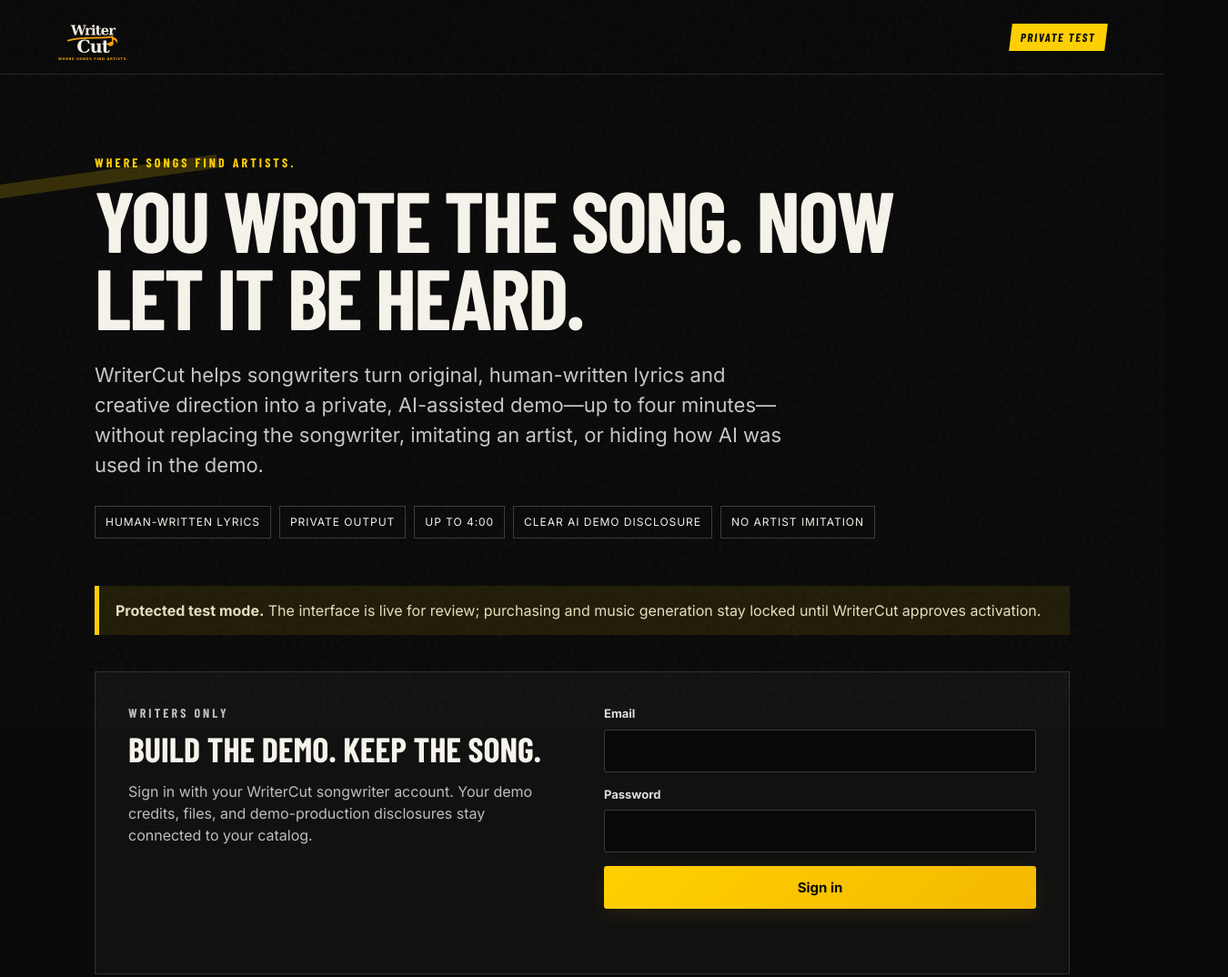
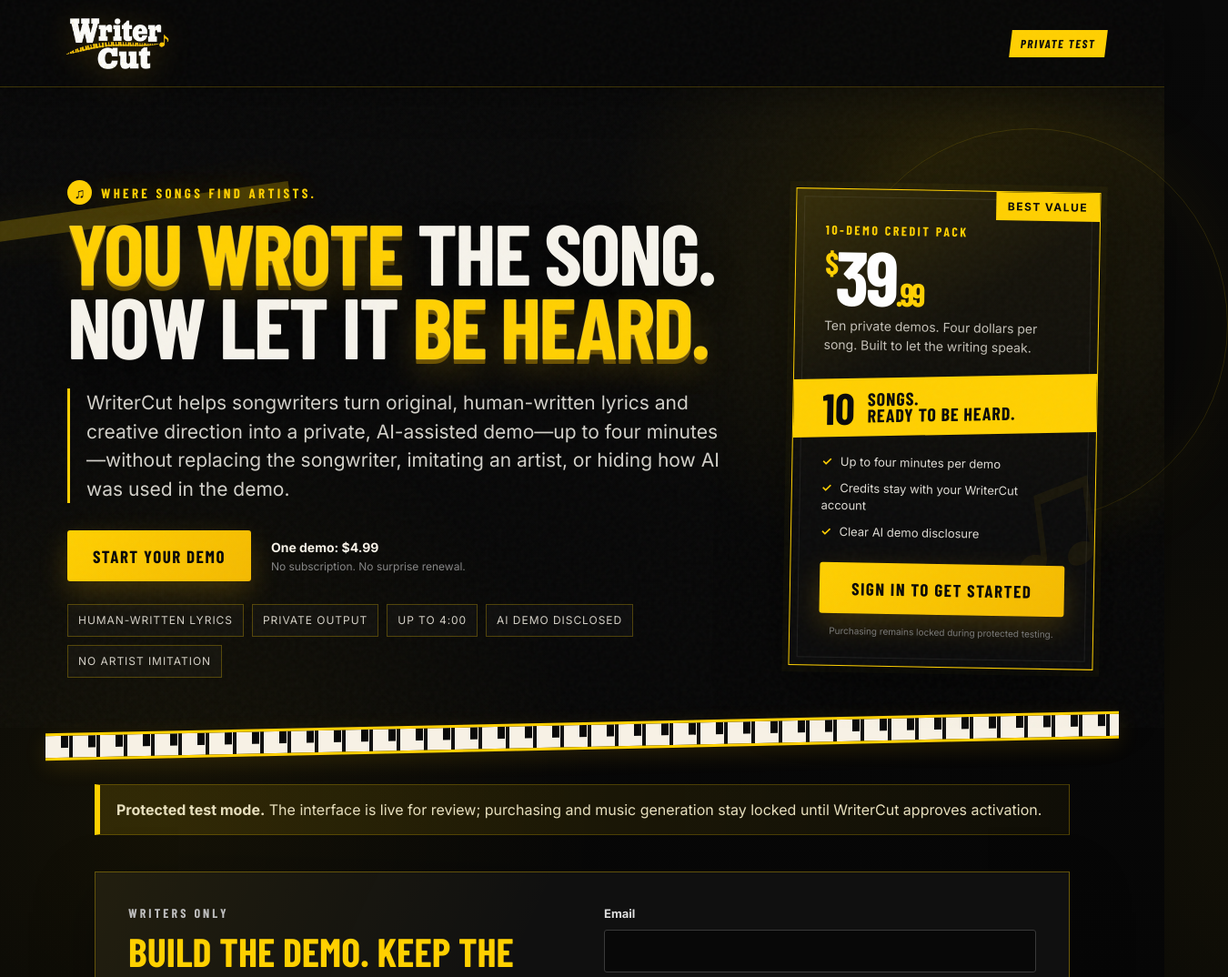
Before and after one commit to aunderwood20/writercut-demo-builder, a plain HTML site: page index.html in a window 1280 px wide. Shown: the top 1074 px of the page at 91% size, 1350 px wide, since content can reach past the window. Drawn offline with nearby package versions, Linux system fonts and the light colour scheme; a script that the page names is missing; a web font is replaced by a local one.

Commit message:
Make Demo Builder bold and conversion-focused
Use the approved piano-bar logo, alternating gold and white messaging, and a prominent $39.99 ten-demo offer.

```diff
--- /dev/null
+++ b/conversion.css
@@ -0,0 +1,403 @@
+:root {
+  --brand-gold: #ffd000;
+  --brand-gold-deep: #d99d00;
+  --brand-cream: #f8f2e7;
+}
+
+body {
+  background:
+    radial-gradient(circle at 82% 18%, rgba(255, 208, 0, .12), transparent 24rem),
+    radial-gradient(circle at 14% 62%, rgba(255, 208, 0, .055), transparent 30rem),
+    linear-gradient(180deg, #090909 0%, #050505 100%);
+}
+
+.topbar {
+  height: 96px;
+  border-bottom-color: rgba(255, 208, 0, .22);
+  background: rgba(7, 7, 7, .94);
+  box-shadow: 0 12px 40px rgba(0, 0, 0, .36);
+}
+
+.brand img {
+  width: clamp(190px, 20vw, 270px);
+  height: 78px;
+  filter: drop-shadow(0 7px 17px rgba(255, 187, 0, .18));
+}
+
+.hero-stage {
+  max-width: 1180px;
+  display: grid;
+  grid-template-columns: minmax(0, 1.55fr) minmax(315px, .72fr);
+  align-items: center;
+  gap: clamp(34px, 6vw, 80px);
+  padding-top: clamp(68px, 8vw, 108px);
+  padding-bottom: 64px;
+}
+
+.hero-stage::before {
+  left: -120px;
+  top: 130px;
+  width: 390px;
+  height: 22px;
+  opacity: .24;
+  box-shadow: 0 0 44px rgba(255, 208, 0, .28);
+}
+
+.hero-stage::after {
+  content: "";
+  position: absolute;
+  z-index: -1;
+  width: 430px;
+  height: 430px;
+  right: -120px;
+  top: 45px;
+  border: 1px solid rgba(255, 208, 0, .14);
+  border-radius: 50%;
+  box-shadow: inset 0 0 100px rgba(255, 208, 0, .04), 0 0 100px rgba(255, 208, 0, .06);
+}
+
+.hero-copy {
+  position: relative;
+  z-index: 1;
+}
+
+.hero-stage .eyebrow {
+  display: flex;
+  align-items: center;
+  gap: 10px;
+  font-size: 15px;
+  text-shadow: 0 0 24px rgba(255, 208, 0, .35);
+}
+
+.hero-stage .eyebrow span {
+  display: inline-grid;
+  place-items: center;
+  width: 27px;
+  height: 27px;
+  color: #090909;
+  background: var(--brand-gold);
+  border-radius: 50%;
+  font-size: 16px;
+  letter-spacing: 0;
+}
+
+.hero-stage h1 {
+  max-width: 720px;
+  font-size: clamp(55px, 7.35vw, 100px);
+  line-height: .86;
+  text-wrap: balance;
+  text-shadow: 0 9px 32px rgba(0, 0, 0, .72);
+}
+
+.gold-text {
+  color: var(--brand-gold);
+  -webkit-text-stroke: 1px rgba(255, 238, 157, .24);
+  text-shadow: 0 5px 0 #6c5100, 0 14px 34px rgba(255, 196, 0, .19);
+}
+
+.hero-stage .lede {
+  max-width: 720px;
+  color: #d2d0c9;
+  font-size: clamp(17px, 1.7vw, 21px);
+  border-left: 3px solid var(--brand-gold);
+  padding-left: 18px;
+}
+
+.hero-actions {
+  display: flex;
+  align-items: center;
+  gap: 22px;
+  margin: 30px 0 25px;
+}
+
+.hero-cta,
+.offer-cta {
+  display: inline-flex;
+  align-items: center;
+  justify-content: center;
+  min-height: 56px;
+  padding: 0 28px;
+  color: #070707;
+  text-decoration: none;
+  text-transform: uppercase;
+  font: 900 19px "Barlow Condensed", sans-serif;
+  letter-spacing: .08em;
+  box-shadow: 0 12px 32px rgba(255, 190, 0, .2);
+  transition: transform .18s ease, box-shadow .18s ease;
+}
+
+.hero-cta:hover,
+.offer-cta:hover {
+  transform: translateY(-2px);
+  box-shadow: 0 16px 42px rgba(255, 190, 0, .34);
+}
+
+.hero-actions p {
+  margin: 0;
+  display: grid;
+  gap: 2px;
+  color: var(--brand-cream);
+  font-size: 14px;
+}
+
+.hero-actions p span {
+  color: #858585;
+  font-size: 12px;
+}
+
+.hero-chips span {
+  border-color: rgba(255, 208, 0, .27);
+  background: rgba(255, 255, 255, .025);
+  color: #d5d1c7;
+}
+
+.hero-offer {
+  position: relative;
+  overflow: hidden;
+  padding: 36px 32px 30px;
+  border: 1px solid var(--brand-gold);
+  background:
+    linear-gradient(145deg, rgba(255, 208, 0, .13), transparent 35%),
+    linear-gradient(180deg, #18150a 0%, #0b0b0b 68%);
+  box-shadow: 0 26px 70px rgba(0, 0, 0, .54), 0 0 0 7px rgba(255, 208, 0, .035);
+  transform: rotate(1deg);
+}
+
+.hero-offer::before {
+  content: "";
+  position: absolute;
+  inset: 8px;
+  pointer-events: none;
+  border: 1px solid rgba(255, 255, 255, .07);
+}
+
+.hero-offer::after {
+  content: "♫";
+  position: absolute;
+  right: -20px;
+  bottom: 85px;
+  color: rgba(255, 208, 0, .055);
+  font: 900 180px/1 Georgia, serif;
+  transform: rotate(-8deg);
+}
+
+.offer-ribbon {
+  position: absolute;
+  top: 0;
+  right: 0;
+  padding: 8px 13px;
+  color: #080808;
+  background: var(--brand-gold);
+  font: 900 12px Inter, sans-serif;
+  letter-spacing: .12em;
+}
+
+.offer-kicker {
+  margin: 0 0 2px;
+  color: var(--brand-gold);
+  font: 800 14px "Barlow Condensed", sans-serif;
+  letter-spacing: .18em;
+}
+
+.offer-price {
+  color: #fff;
+  font: 900 84px/.95 "Barlow Condensed", sans-serif;
+  letter-spacing: -.04em;
+}
+
+.offer-price sup {
+  color: var(--brand-gold);
+  font-size: 34px;
+  vertical-align: top;
+  position: relative;
+  top: 10px;
+}
+
+.offer-price small {
+  color: var(--brand-gold);
+  font-size: 36px;
+}
+
+.offer-subhead {
+  margin: 4px 0 23px;
+  color: #c4c0b7;
+  font-size: 14px;
+}
+
+.offer-pulse {
+  position: relative;
+  z-index: 1;
+  display: flex;
+  align-items: center;
+  gap: 14px;
+  margin: 0 -32px 22px;
+  padding: 13px 32px;
+  color: #090909;
+  background: var(--brand-gold);
+  transform: skewY(-2deg);
+}
+
+.offer-pulse strong {
+  font: 900 48px/.8 "Barlow Condensed", sans-serif;
+}
+
+.offer-pulse span {
+  font: 900 20px/.92 "Barlow Condensed", sans-serif;
+  letter-spacing: .045em;
+}
+
+.hero-offer ul {
+  position: relative;
+  z-index: 1;
+  display: grid;
+  gap: 9px;
+  margin: 0 0 24px;
+  padding: 0;
+  list-style: none;
+  color: #dedbd4;
+  font-size: 13px;
+}
+
+.hero-offer li::before {
+  content: "✓";
+  margin-right: 9px;
+  color: var(--brand-gold);
+  font-weight: 900;
+}
+
+.offer-cta {
+  position: relative;
+  z-index: 1;
+  width: 100%;
+}
+
+.hero-offer > small {
+  position: relative;
+  z-index: 1;
+  display: block;
+  margin-top: 12px;
+  color: #797979;
+  text-align: center;
+  font-size: 10px;
+}
+
+.piano-strike {
+  position: relative;
+  max-width: 1180px;
+  height: 30px;
+  margin: -15px auto 38px;
+  overflow: hidden;
+  transform: skewY(-1.2deg);
+  border-block: 3px solid var(--brand-gold);
+  background: repeating-linear-gradient(90deg, #f7f1e5 0 26px, #111 26px 30px);
+  box-shadow: 0 7px 24px rgba(255, 190, 0, .12);
+}
+
+.piano-strike span {
+  position: absolute;
+  inset: 0;
+  background: repeating-linear-gradient(90deg, transparent 0 17px, #090909 17px 25px, transparent 25px 30px);
+  clip-path: inset(0 0 45% 0);
+}
+
+.notice {
+  max-width: 1072px;
+  border: 1px solid rgba(255, 208, 0, .22);
+  border-left: 6px solid var(--brand-gold);
+  background: linear-gradient(90deg, rgba(255, 208, 0, .13), rgba(255, 208, 0, .035));
+}
+
+.auth-shell {
+  position: relative;
+  overflow: hidden;
+  border-color: rgba(255, 208, 0, .34);
+  background:
+    linear-gradient(115deg, rgba(255, 208, 0, .075), transparent 42%),
+    #101010;
+  box-shadow: 0 24px 60px rgba(0, 0, 0, .35);
+}
+
+.auth-shell::after {
+  content: "WRITERCUT";
+  position: absolute;
+  left: 30px;
+  bottom: -27px;
+  color: rgba(255, 255, 255, .018);
+  font: 900 94px "Barlow Condensed", sans-serif;
+  letter-spacing: .02em;
+  pointer-events: none;
+}
+
+.auth-shell h2 {
+  color: var(--brand-gold);
+  font-size: 44px;
+}
+
+.login-form .primary {
+  min-height: 52px;
+  text-transform: uppercase;
+  font-family: "Barlow Condensed", sans-serif;
+  font-size: 18px;
+  letter-spacing: .08em;
+}
+
+.price-card.featured {
+  background: linear-gradient(155deg, rgba(255, 208, 0, .13), #111 48%);
+  box-shadow: 0 16px 44px rgba(255, 190, 0, .09);
+}
+
+@media (max-width: 960px) {
+  .hero-stage {
+    grid-template-columns: 1fr;
+  }
+
+  .hero-copy {
+    max-width: 820px;
+  }
+
+  .hero-offer {
+    width: min(100%, 560px);
+    transform: none;
+  }
+}
+
+@media (max-width: 620px) {
+  .topbar {
+    height: 82px;
+  }
+
+  .brand img {
+    width: 175px;
+    height: 66px;
+  }
+
+  .hero-stage {
+    padding-top: 48px;
+  }
+
+  .hero-stage h1 {
+    font-size: clamp(50px, 17vw, 72px);
+  }
+
+  .hero-actions {
+    align-items: stretch;
+    flex-direction: column;
+  }
+
+  .hero-cta {
+    width: 100%;
+  }
+
+  .hero-offer {
+    padding: 32px 24px 26px;
+  }
+
+  .offer-pulse {
+    margin-inline: -24px;
+    padding-inline: 24px;
+  }
+
+  .piano-strike {
+    margin-inline: 14px;
+  }
+}
--- a/index.html
+++ b/index.html
@@ -11,12 +11,13 @@
     <link href="https://fonts.googleapis.com/css2?family=Barlow+Condensed:wght@500;600;700;800;900&family=Inter:wght@400;500;600;700&display=swap" rel="stylesheet" />
     <link rel="stylesheet" href="./styles.css" />
     <link rel="stylesheet" href="./brand.css" />
+    <link rel="stylesheet" href="./conversion.css" />
   </head>
   <body>
     <div class="grain" aria-hidden="true"></div>
     <header class="topbar">
       <a class="brand" href="https://writercut.com" aria-label="WriterCut home">
-        <img src="./writercut-logo.svg" alt="WriterCut — Where songs find artists" />
+        <img src="./writercut-piano-logo.webp" alt="WriterCut — Where songs find artists" />
       </a>
       <div class="top-actions">
         <span class="test-badge">PRIVATE TEST</span>
@@ -25,14 +26,37 @@
     </header>
 
     <main>
-      <section class="hero">
-        <p class="eyebrow">WHERE SONGS FIND ARTISTS.</p>
-        <h1>You wrote the song. Now let it be heard.</h1>
-        <p class="lede">WriterCut helps songwriters turn original, human-written lyrics and creative direction into a private, AI-assisted demo—up to four minutes—without replacing the songwriter, imitating an artist, or hiding how AI was used in the demo.</p>
-        <div class="hero-chips" aria-label="Demo Builder highlights">
-          <span>Human-written lyrics</span><span>Private output</span><span>Up to 4:00</span><span>Clear AI demo disclosure</span><span>No artist imitation</span>
+      <section class="hero hero-stage">
+        <div class="hero-copy">
+          <p class="eyebrow"><span aria-hidden="true">♫</span> WHERE SONGS FIND ARTISTS.</p>
+          <h1><span class="gold-text">You wrote</span> the song.<br />Now let it <span class="gold-text">be heard.</span></h1>
+          <p class="lede">WriterCut helps songwriters turn original, human-written lyrics and creative direction into a private, AI-assisted demo—up to four minutes—without replacing the songwriter, imitating an artist, or hiding how AI was used in the demo.</p>
+          <div class="hero-actions">
+            <a class="primary hero-cta" href="#authShell">Start your demo</a>
+            <p><strong>One demo: $4.99</strong><span>No subscription. No surprise renewal.</span></p>
+          </div>
+          <div class="hero-chips" aria-label="Demo Builder highlights">
+            <span>Human-written lyrics</span><span>Private output</span><span>Up to 4:00</span><span>AI demo disclosed</span><span>No artist imitation</span>
+          </div>
         </div>
+
+        <aside class="hero-offer" aria-label="Ten demo credit offer">
+          <span class="offer-ribbon">BEST VALUE</span>
+          <p class="offer-kicker">10-DEMO CREDIT PACK</p>
+          <div class="offer-price"><sup>$</sup>39<small>.99</small></div>
+          <p class="offer-subhead">Ten private demos. Four dollars per song. Built to let the writing speak.</p>
+          <div class="offer-pulse"><strong>10</strong><span>SONGS.<br />READY TO BE HEARD.</span></div>
+          <ul>
+            <li>Up to four minutes per demo</li>
+            <li>Credits stay with your WriterCut account</li>
+            <li>Clear AI demo disclosure</li>
+          </ul>
+          <a class="primary offer-cta" href="#authShell">Sign in to get started</a>
+          <small>Purchasing remains locked during protected testing.</small>
+        </aside>
       </section>
+
+      <div class="piano-strike" aria-hidden="true"><span></span></div>
 
       <section class="notice" id="testNotice">
         <strong>Protected test mode.</strong> The interface is live for review; purchasing and music generation stay locked until WriterCut approves activation.
@@ -47,7 +71,7 @@
         <form id="loginForm" class="login-form">
           <label>Email<input id="email" name="email" type="email" autocomplete="email" required /></label>
           <label>Password<input id="password" name="password" type="password" autocomplete="current-password" required minlength="8" /></label>
-          <button class="primary" type="submit">Sign in</button>
+          <button class="primary" type="submit">Enter the Demo Builder</button>
           <p class="form-message" id="loginMessage" role="status"></p>
         </form>
       </section>
```
Also changed, not shown: writercut-piano-logo.webp (added).
